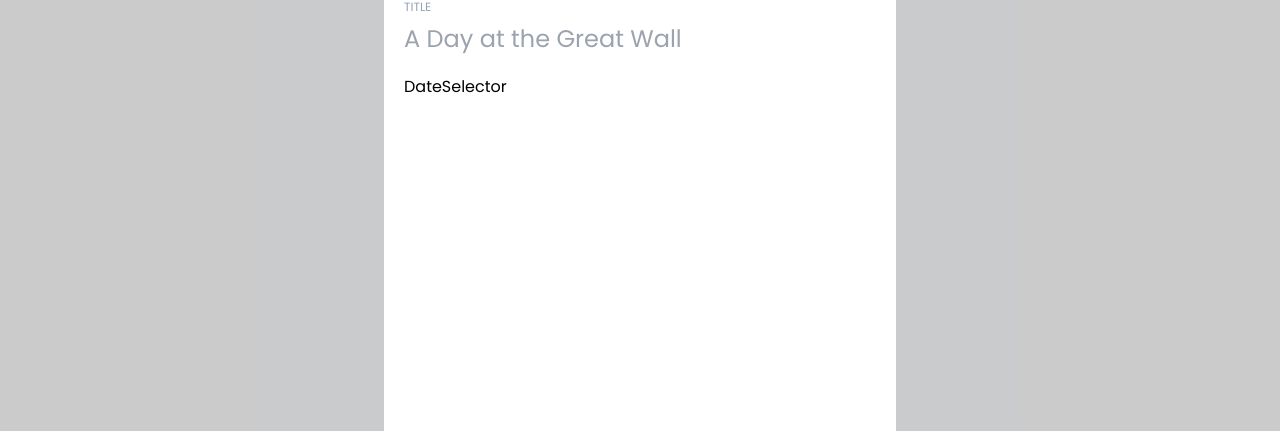
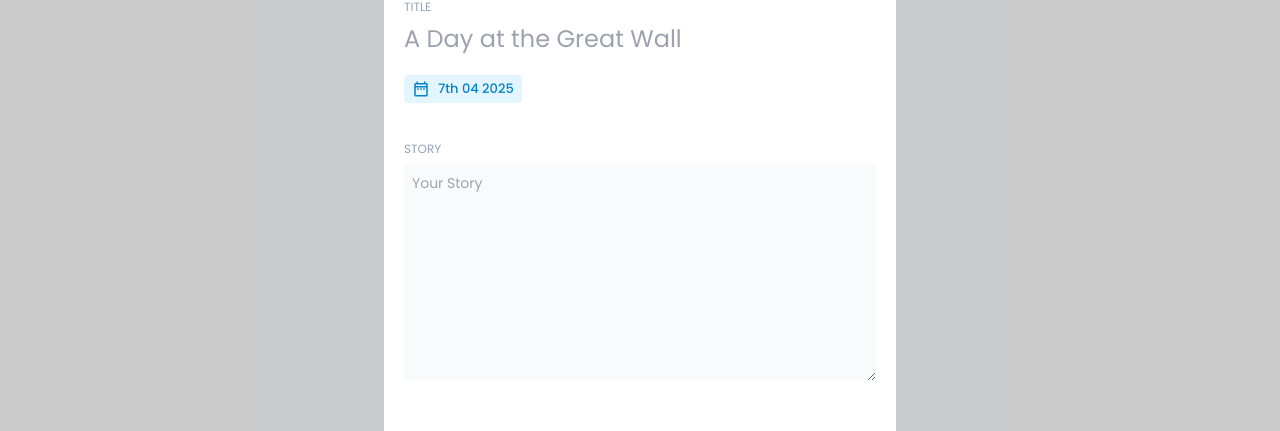
Before and after one commit to trangiabao2003/TravelStory, a React (Vite) app in the folder frontend/travel-story-app/: page /dashboard in a window 1280 px wide. Both pictures are taken after a click on the button 1208 px from the left and 728 px from the top of the page. Shown: the part 135-566 px from the top of the page. Built offline with nearby package versions, Linux system fonts and the light colour scheme; no server answers.

Commit message:
Date Selector component

```diff
--- a/frontend/travel-story-app/package.json
+++ b/frontend/travel-story-app/package.json
@@ -13,6 +13,7 @@
     "axios": "^1.8.4",
     "moment": "^2.30.1",
     "react": "^18.3.1",
+    "react-day-picker": "^9.6.7",
     "react-dom": "^18.3.1",
     "react-icons": "^5.5.0",
     "react-modal": "^3.16.3",
--- /dev/null
+++ b/frontend/travel-story-app/src/components/input/DateSelector.jsx
@@ -0,0 +1,35 @@
+import React, { useState } from 'react'
+import { DayPicker } from 'react-day-picker'
+import moment from 'moment'
+import { MdOutlineDateRange, MdClose } from "react-icons/md";
+
+const DateSelector = ({date, setDate}) => {
+    const [openDatePicker, setOpenDatePicker] = useState(false)
+  return (
+    <div>
+        <button className='inline-flex items-center gap-2 text-[13px] font-medium text-sky-600 bg-sky-200/40 hover:bg-sky-200/70 rounded px-2 py-1 cursor-pointer'
+        onClick={() => setOpenDatePicker(true)}>
+            <MdOutlineDateRange className='text-lg'/>
+            {date
+            ? moment(date).format("Do MM YYYY")
+            : moment().format("Do MM YYYY")}
+        </button>
+
+        {openDatePicker && <div className='overflow-y-scroll p-5 bg-sky-50/80 rounded-lg relative pt-9'>
+            <button className='w-10 h-10 rounded-full flex items-center justify-center bg-sky-100 hover:bg-sky-100 absolute top-2 right-2'
+                onClick={() => setOpenDatePicker(false)}>
+                <MdClose className='text-xl text-sky-600'/>
+            </button>
+
+            <DayPicker
+                captionLayout='dropdown-buttons'
+                mode='single'
+                selected={date}
+                onSelect={setDate}
+                pageNavigation/>
+        </div>}
+    </div>
+  )
+}
+
+export default DateSelector
--- a/frontend/travel-story-app/src/index.css
+++ b/frontend/travel-story-app/src/index.css
@@ -3,6 +3,13 @@
 @tailwind base;
 @tailwind components;
 @tailwind utilities;
+
+.rdp-root {
+  --rdp-accent-color: #01b0cb; /* Change the accent color to indigo. */
+  --rdp-accent-background-color: #dffbff; /* Change the accent background color. */
+  --rdp-day_button-border-radius: 8px;
+  --rdp-selected-font: bold medium var(--rdp-font-family);
+}
 
 @layer base {
   html {
--- a/frontend/travel-story-app/src/main.jsx
+++ b/frontend/travel-story-app/src/main.jsx
@@ -1,6 +1,7 @@
 import { StrictMode } from "react";
 import { createRoot } from "react-dom/client";
 import "./index.css";
+import 'react-day-picker/style.css'
 import App from "./App.jsx";
 
 createRoot(document.getElementById("root")).render(
--- a/frontend/travel-story-app/src/pages/Home/AddEditTravelStory.jsx
+++ b/frontend/travel-story-app/src/pages/Home/AddEditTravelStory.jsx
@@ -1,7 +1,15 @@
-import React from 'react'
+import React, { useState } from 'react'
 import { MdAdd, MdDeleteOutline, MdUpdate, MdClose } from "react-icons/md";
+import DateSelector from '../../components/input/DateSelector';
 
 const AddEditTravelStory = ({ storyInfo, type, onClose, getAllTravelStories, }) => {
+
+  const [title, setTitle] = useState("");
+  const [storyImg, setStoryImg] = useState(null);
+  const [story, setStory] = useState("");
+  const [visitedLocation, setVisitedLocation] = useState([]);
+  const [visitedDate, setVisitedDate] = useState(null)
+
   const HandleAddOrUpdateClick = () => {}
   return (
     <div>
@@ -36,9 +44,23 @@ const AddEditTravelStory = ({ storyInfo, type, onClose, getAllTravelStories, })
             type="text"
             className="text-2xl text-slate-950 outline-none"
             placeholder="A Day at the Great Wall"
+            value={title}
+            onChange={({ target }) => setTitle(title.value)}
           />
           <div className="my-3">
-            DateSelector
+            <DateSelector date={visitedDate} setDate={setVisitedDate}/>
+          </div>
+
+          <div className="flex flex-col gap-2 mt-4">
+              <label className="input-label">STORY</label>
+              <textarea
+                type="text"
+                className="text-sm text-slate-950 outline-none bg-slate-50 p-2 rounded"
+                placeholder="Your Story"
+                rows={10}
+                value={story}
+                onChange={({ target }) => setStory(target.value)}
+            />
           </div>
         </div>
       </div>
```
Also changed, not shown: 1 other file (tests, documents, lock files or other folders).
